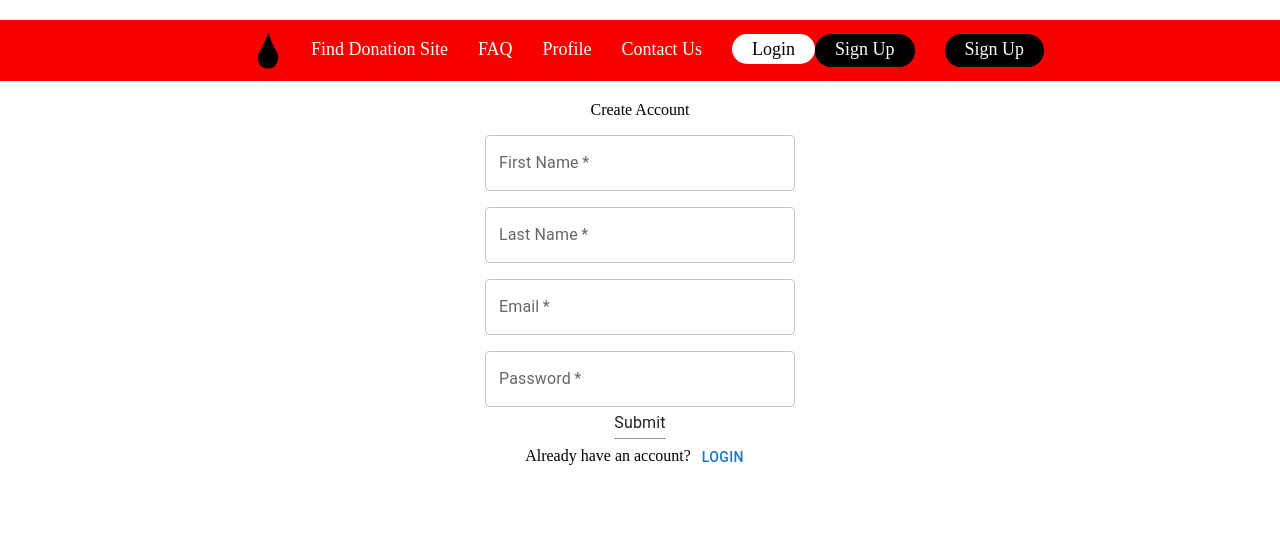
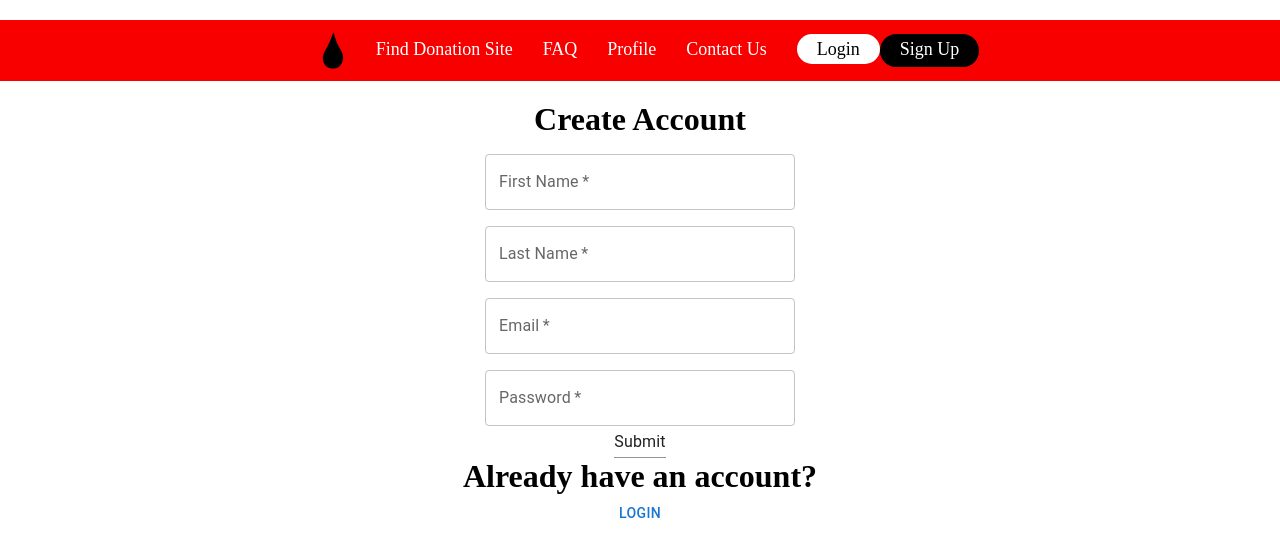
Before and after one commit to software-students-spring2022/final-project-blooddonation, a React (Create React App) app in the folder front-end/: page /createaccount in a window 1280 px wide. Shown: the top 556 px of the page. Built offline with nearby package versions, Linux system fonts and the light colour scheme; the HTML template or start-up script is replaced by a standard one.

Commit message:
making create account form appear

```diff
--- a/front-end/src/CreateAccount.js
+++ b/front-end/src/CreateAccount.js
@@ -3,7 +3,6 @@
  * @param {*} param0 an object holding any props passed to this component from its parent component
  * @returns The contents of this component, in JSX form.
  */
-import { useForm } from "react-hook-form";
 import { TextField, Button, Input, Stack } from '@mui/material';
 import { useState } from "react";
 import { Link } from 'react-router-dom'
@@ -15,18 +14,17 @@ const [accountData, setAccountData] = useState({
     email:"",
     password: ""
 })
-const { handleSubmit } = useForm();
-
-const onSubmit = (accountData) => {
+const handleSubmit = (e) => {
     // Send user data to backend here
+    e.preventDefault()
     console.log(accountData)
   };
 
   return (
     <>
-      <form onSubmit={handleSubmit(onSubmit)}>
+      <form onSubmit={handleSubmit}>
           <Stack alignItems = 'center' spacing = {2}>
-          <t>Create Account</t>
+          <h1>Create Account</h1>
           <TextField
             sx= {{ width: '25%'}}
             required
@@ -63,7 +61,7 @@ const onSubmit = (accountData) => {
           </Stack>
 
         <Input type = "submit" value = "Submit">Register</Input><br></br>
-        <t>Already have an account?</t>
+        <h1>Already have an account?</h1>
         <Button component = {Link} to = {'/login'}>Login</Button>
       </form>
     </>
--- a/front-end/src/Header.js
+++ b/front-end/src/Header.js
@@ -72,29 +72,6 @@ const Header = props => {
  }
             }>Sign Up</NavLink>
           </li>
-          <li className="nav-item">
-            <NavLink to="/createaccount" style={({ isActive }) =>
-              isActive
-                ? {
-                    color: '#fff',
-                    background: '#000000',
-                    borderRadius: 30,
-                    paddingTop: 5,
-                    paddingBottom: 5,
-                    paddingLeft: 20,
-                    paddingRight: 20
-
-                  }
-                : { color: '#000000',
-                    background: '#fff',
-                    borderRadius: 30,
-                    paddingTop: 5,
-                    paddingBottom: 5,
-                    paddingLeft: 20,
-                    paddingRight: 20
- }
-            }>Sign Up</NavLink>
-          </li>
         </ul>
       </nav>
     </header>
```
